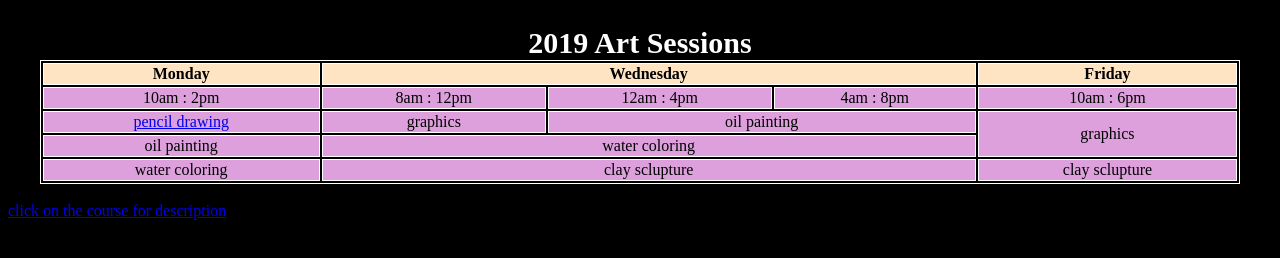
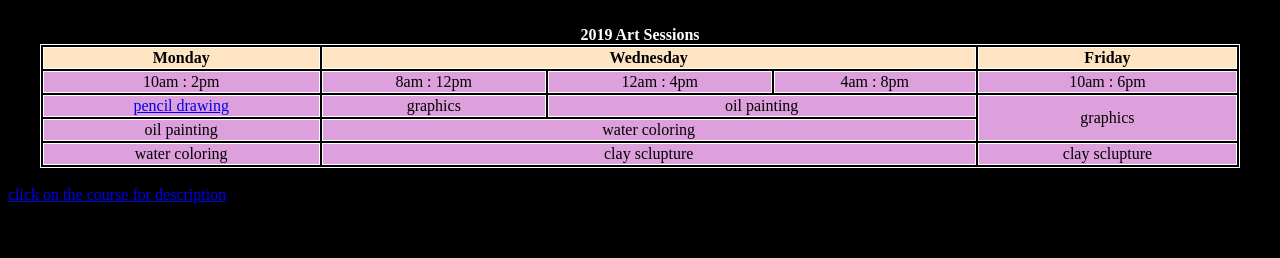
Before and after one commit to manaressam9/1-assig, a plain HTML site: page index.html in a window 1280 px wide. Drawn offline with Linux system fonts and the light colour scheme.

Commit message:
Update index.html

```diff
--- a/index.html
+++ b/index.html
@@ -4,7 +4,8 @@
     <meta charset="utf-8">
      <title>Art Sessions Table</title>
 	   <style>
-	   caption{color:white;font-size: 30px }
+	   .stt{color:white;font-size: 30px
+		  font-weight:bold ; text-align:center }
 	   table,th,td {border:1px solid white ;text-align:center; text-color:#000000}
 	     table.center {margin-left:auto;  margin-right:auto;}
       th{background-color:#FFE4C4}
@@ -26,7 +27,7 @@
  </head>
      <body bgcolor="#000000">
 	  <table width="95%" class="center" >
-	   <caption>2019 Art Sessions</caption>
+	   <caption class="stt">2019 Art Sessions</caption>
 	   <br>
 	     <tr>
 		   <th>Monday</th>
```
